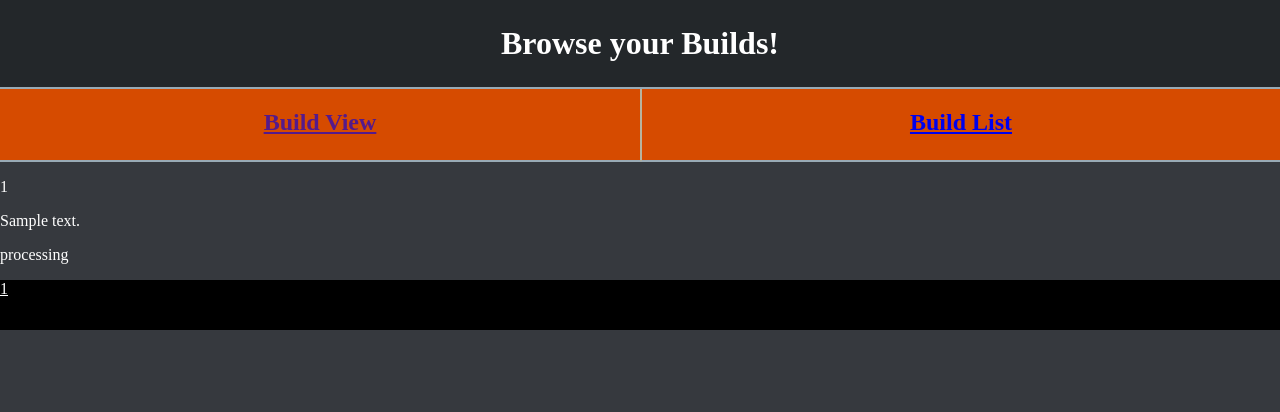
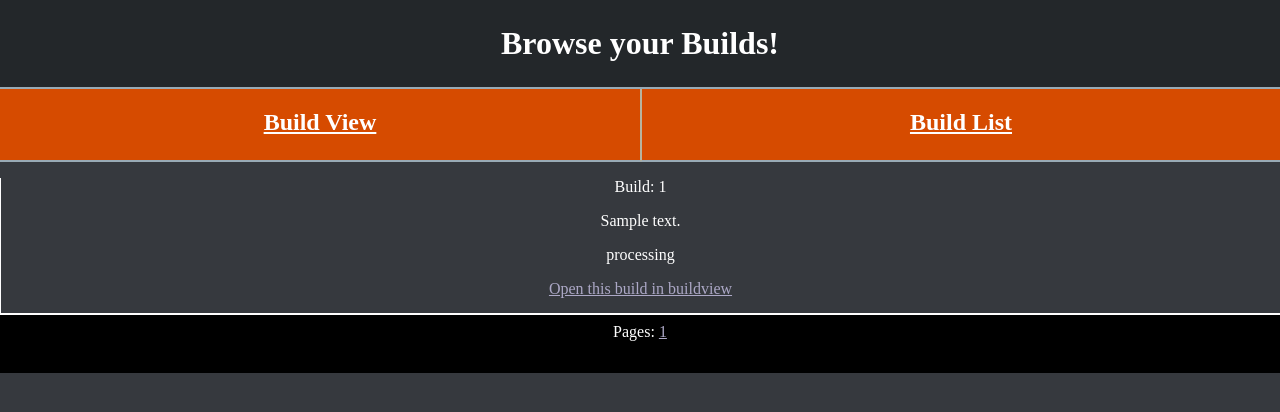
Before and after one commit to tonikarppi/mullemeck, a Flask app: page /build_list/1 in a window 1280 px wide. Shown: the top 412 px of the page. Run offline with Flask 2, Linux system fonts and the light colour scheme; tables that the repository leaves empty hold one stand-in row (values such as "Sample post"); parts of the project's set-up code (start-up, migrations or seed data) failed here and were passed over.

Commit message:
added hyperlinking to build_view, polished design of build_list

```diff
--- a/mullemeck/templates/build_list.html
+++ b/mullemeck/templates/build_list.html
@@ -44,10 +44,25 @@
       /*background-color:#2EFF03;*/
       flex: 1;
     }
+    #page_body{
+      text-align:center;
+      border-bottom: 2px solid #99AAB5;
+      border-left: 1px solid #B7B49F;
+      border-color: white;
+      color:#FFFFFF;
+      padding-bottom: 15px;
+    }
     #page_footer{
+      text-align: center;
       background-color:#000000;
       height:50px;
-      color:#FFFFFF;
+      padding-top: 8px;
+    }
+    a {
+      color: #FFFFFF;
+    }
+    #build_link{
+      color: #aca8c6;
     }
   </style>
 </head>
@@ -57,22 +72,23 @@
   </div>
   <div id="upper_div">
     <div id="left_div">
-      <p><h2><a href="">Build View</a><h2></p>
+      <p><h2><a href="{{ url_for('build_view', page_num=1) }}">Build View</a><h2></p>
     </div>
     <div id="right_div">
       <p><h2><a href="{{ url_for('build_list', page_num=1) }}">Build List</a><h2></p>
     </div>
   </div>
-  <div id="page_body">
-    {% for build in build_list.items %}
-      <p> {{ build.id }} </p>
+  {% for build in build_list.items %}
+    <div id="page_body">
+      <p> Build: {{ build.id }} </p>
       <p> {{ build.log_message }} </p>
       <p> {{ build.status }} </p>
-    {% endfor %}
-  </div>
-  <div id="page_footer">
+      <a id="build_link" href="{{ url_for('build_view', page_num=build.id) }}"> Open this build in buildview </a>
+    </div>
+  {% endfor %}
+  <div id="page_footer"> Pages:
     {% for build in build_list.iter_pages() %}
-        <a href="{{ url_for('build_list', page_num=build) }}" style="color:#FFFFFF">{{ build }}</a>
+        <a id="build_link" href="{{ url_for('build_list', page_num=build) }}">{{ build }}</a>
     {% endfor %}
   </div>
 </body>
```
Also changed, not shown: mullemeck/templates/build_view.html (+5 -2 lines).
